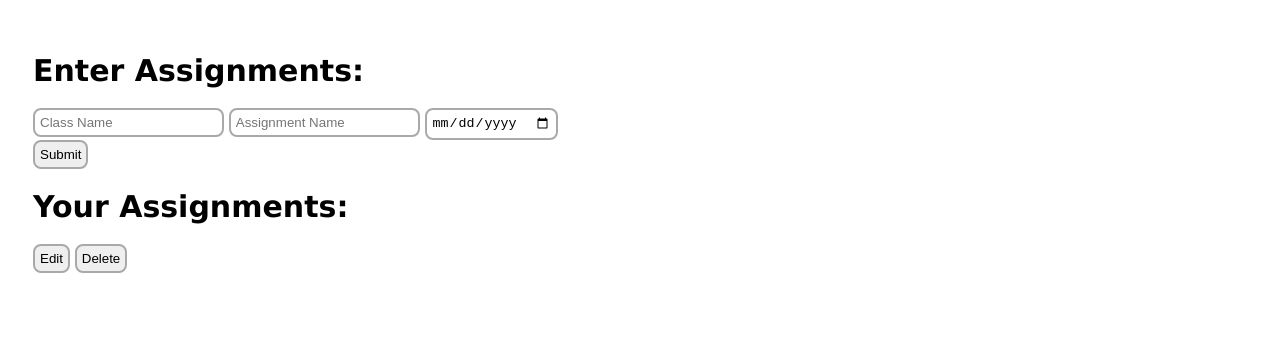
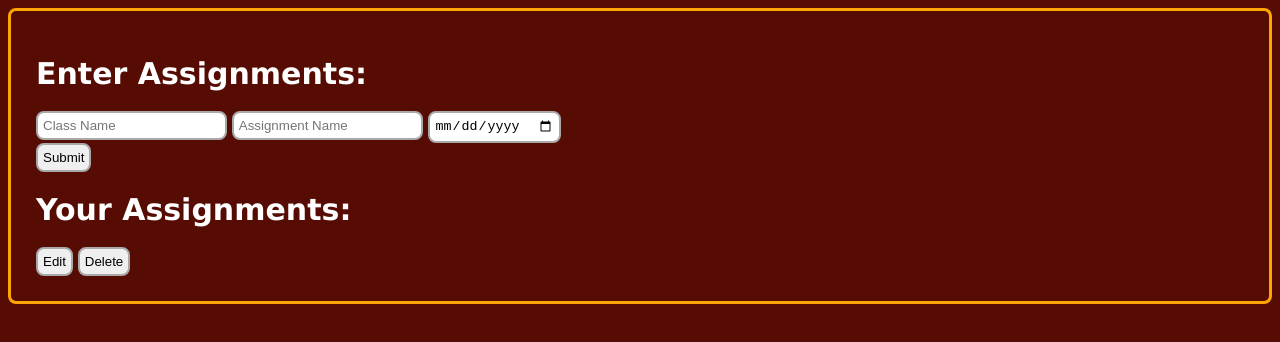
Before and after one commit to BenC114/HackViolet, a plain HTML site: page index.html in a window 1280 px wide. Drawn offline with Linux system fonts and the light colour scheme.

Commit message:
Page Color

```diff
--- a/main.css
+++ b/main.css
@@ -2,6 +2,10 @@ input {
     border: 2px solid #A9A9A9;
     border-radius: 8px;
     padding: 5px;
+}
+
+header {
+    color: white;
 }
 
 button {
@@ -15,6 +19,11 @@ body {
     color: black;
     padding: 25px;
     font-size: 15px;
+    color: white;
+    background-color: #570c03;
+    border: 3px solid orange;
+    background-color: #570c03;
+    border-radius: 8px;
 }
 
 .dark-mode {
```
